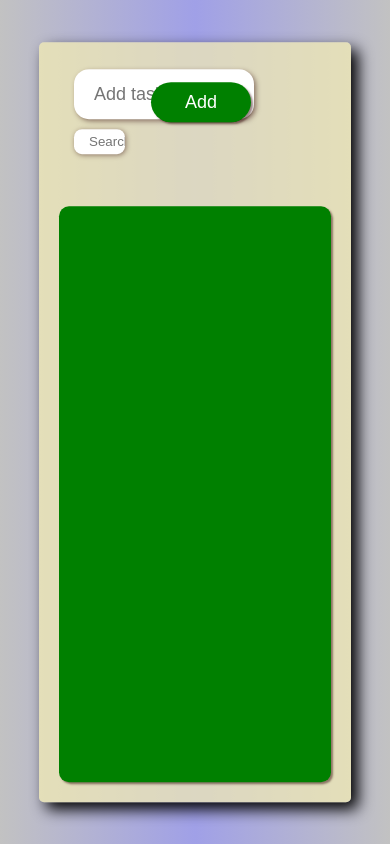
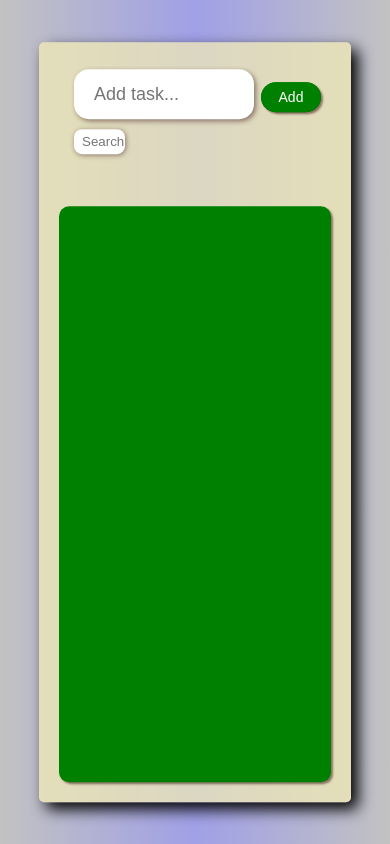
Before and after one commit to MrCairoSz/ToDoList, a plain HTML site: page index.html in a window 390 px wide. Drawn offline with Linux system fonts and the light colour scheme.

Commit message:
add media-queries in style.css

```diff
--- a/style.css
+++ b/style.css
@@ -68,7 +68,7 @@ body {
     position: absolute;
     display: inline-block;
     top: 20px;
-    right: 80px;
+    right: 65px;
     font-size: 18px;
     height: 40px;
     width: 100px;
@@ -191,3 +191,50 @@ body {
 .icon .fa-arrow-alt-circle-down:hover {
     transform: rotateY(180deg);
 }
+
+@media(max-width: 764px) {
+    .icon {
+        width: 35%;
+        font-size: 20px;
+    }
+
+    .input-button {
+        right: 30px;
+        font-size: 18px;
+        height: 35px;
+        width: 80px;
+    }
+}
+
+@media(max-width: 599px) {
+    .icon {
+        width: 50%;
+        font-size: 18px;
+    }
+
+    .input-button {
+        position: absolute;
+        right: 10px;
+        font-size: 14px;
+        height: 45px;
+        width: 70px;
+    }
+}
+
+@media(max-width: 480px) {
+    .icon {
+        width: 50%;
+        font-size: 16px;
+    }
+
+    .input-button {
+        right: 10px;
+        font-size: 14px;
+        height: 30px;
+        width: 60px;
+    }
+
+    .input-search {
+        text-indent: 8px;
+    }
+}
```
